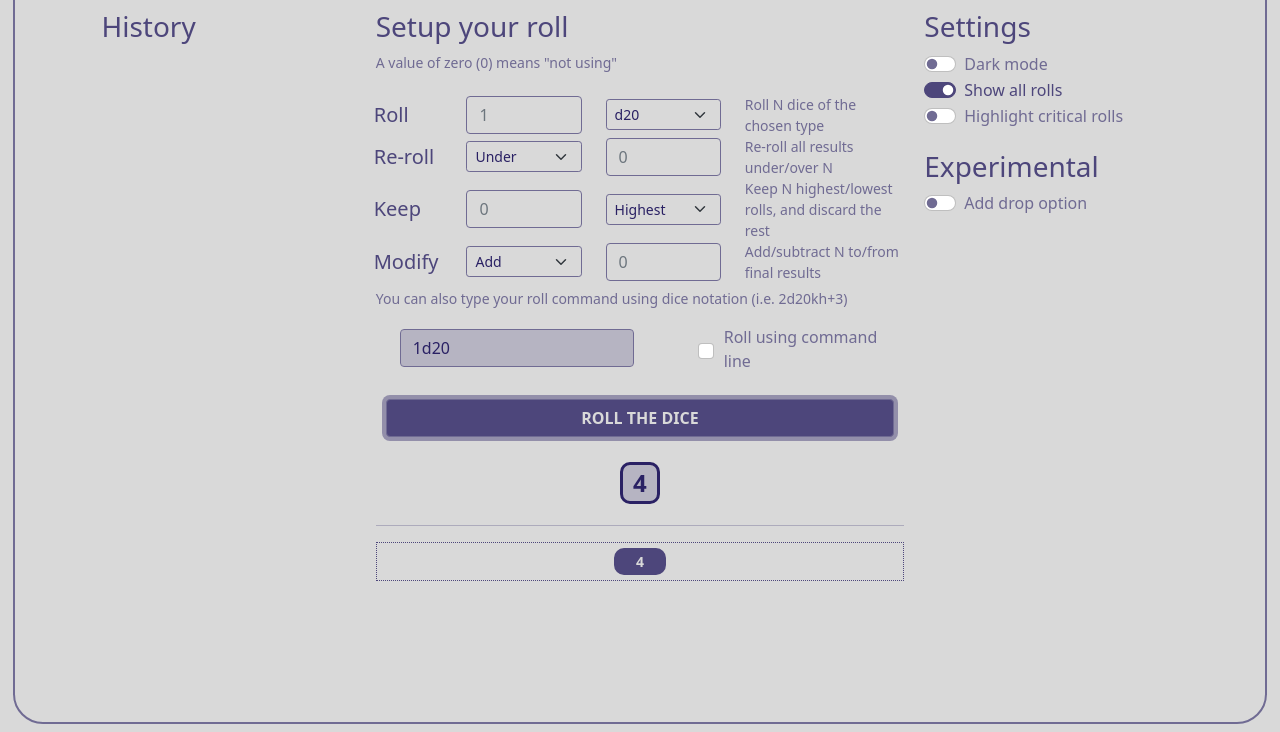
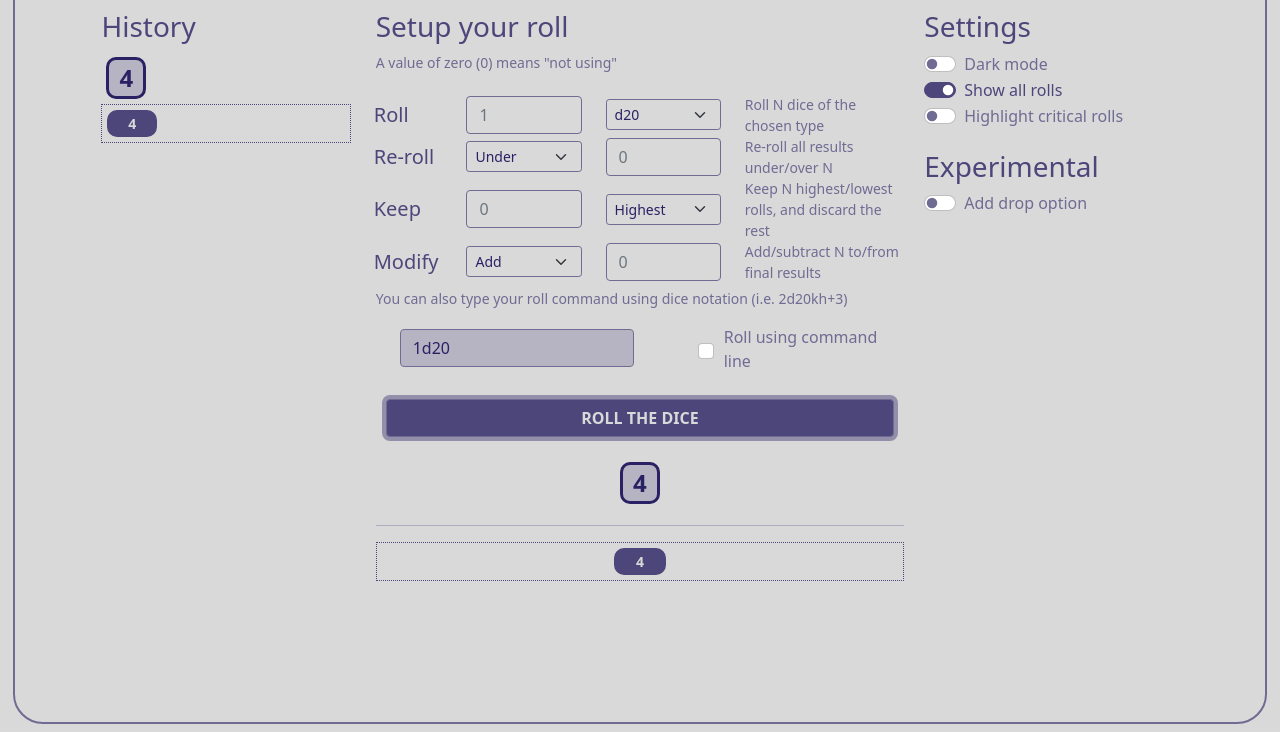
Before and after one commit to fbatisteti/DiceRoller, a plain HTML site: page index.html in a window 1280 px wide. Both pictures are taken after a click on the button "ROLL THE DICE". Shown: the part 68-800 px from the top of the page. Drawn offline with nearby package versions, Linux system fonts and the light colour scheme.

Commit message:
Roll history function

```diff
--- a/css/base.css
+++ b/css/base.css
@@ -28,7 +28,7 @@ html, body {
 .container-fluid {
     width: 98%;
     height: 98%;
-    overflow-y: scroll;
+    overflow-y: auto;
 }
 
 .main {
@@ -170,6 +170,59 @@ html, body {
     border-color: var(--color2);
 }
 
+.dice-tower {
+    max-height: 150px; /* fallback */
+    max-height: calc(var(--vhDiceTower, 1vh) * 95 - var(--offsetDiceTower, 150px));
+    overflow-y: auto;
+    border: 1px dotted;
+    border-color: var(--color2);
+}
+
+.history {
+    max-height: 500px; /* fallback */
+    max-height: calc(var(--vhHistory, 1vh) * 97 - var(--offsetHistory, 150px));
+    overflow-y: auto;
+}
+
+.history-entry {
+    margin: 0 5px 10px 0;
+}
+
+.history-result {
+    background-color: var(--color2);
+    color: var(--color6);
+    font-weight: bold;
+    width: 20%;
+    font-size: 14px;
+    margin: 5px 5px;
+    display: inline-block;
+    text-align: center;
+    white-space: nowrap;
+    vertical-align: middle;
+    touch-action: manipulation;
+    border: 3px solid;
+    border-radius: 10px;
+    border-color: var(--color2);
+}
+
+.history-tower {
+    overflow-y: auto;
+    border: 1px dotted;
+    border-color: var(--color2);
+    display: inline-flexbox;
+
+}
+
+.total {
+    font-size: x-large;
+    font-weight: bolder;
+    background-color: var(--color5);
+    border-color: var(--color1);
+    color: var(--color1);
+    width: calc(var(--totalSize));
+    padding: 0 10px 0 10px;
+}
+
 .badge {
     font-weight: normal;
 }
@@ -192,24 +245,6 @@ html, body {
     font-weight: normal;
 }
 
-.total {
-    font-size: x-large;
-    font-weight: bolder;
-    background-color: var(--color5);
-    border-color: var(--color1);
-    color: var(--color1);
-    width: calc(var(--totalSize));
-    padding: 0 10px 0 10px;
-}
-
-.dice-tower {
-    max-height: 150px; /* fallback */
-    max-height: calc(var(--vh, 1vh) * 97 - var(--offset, 150px));
-    overflow-y: scroll;
-    border: 1px dotted;
-    border-color: var(--color2);
-}
-
 /* /\ Dice results /\ */
 
 .test {
--- a/index.html
+++ b/index.html
@@ -61,10 +61,12 @@
                         <div class="col-3 d-none d-md-block" id="historyScreen">
                             <div class="container">
                                 <div class="row">
-                                    <label class="form-label">
+                                    <label class="form-label" id="historyHeader">
                                         <h3 class="text1">History</h3>
                                     </label>
                                 </div>
+
+                                <div class="history" id="history"></div>
                             </div>
                         </div>
 
--- a/js/formatResult.js
+++ b/js/formatResult.js
@@ -1,3 +1,5 @@
+let historyArray = [];
+
 function formatResults(result, faces, modType, modNum) {
     let html = `
         <hr>
@@ -25,19 +27,33 @@ function formatResults(result, faces, modType, modNum) {
     }
 
     let print = `
-         <div class="dice-result total center">
+        <div class="dice-result total">
             ${total}
         </div>
     `;
 
+    // save to history
+    let saveToHistory = `<div class="history-entry">`;
+    saveToHistory = saveToHistory.concat(print);
+    saveToHistory = saveToHistory.concat(html);
+    saveToHistory = saveToHistory.concat(`</div></div>`);
+    saveToHistory = saveToHistory.replaceAll("dice","history");
+    saveToHistory = saveToHistory.replaceAll("<hr>","");
+    historyArray.push(saveToHistory);
+
+    document.getElementById('history').innerHTML = ''
+    for (let i = historyArray.length - 1; i >= 0; i--) {
+        document.getElementById('history').innerHTML = document.getElementById('history').innerHTML.concat(historyArray[i]);
+    };
+
     // check minimum window height (about 700px)
     if (window.innerHeight >= 700) {
         print = print.concat(html);
-    }
+    };
 
     print = print.concat(`</div>`);
 
-    // prepare the .total css class
+    // prepare the .total css class to fit the final number
     document.documentElement.style.setProperty('--totalSize', `${total.length}ch`);
 
     return print;
--- a/js/main.js
+++ b/js/main.js
@@ -78,7 +78,6 @@ function rollTheDice() {
 
         setDiceTowerHeight();
 
-        document.getElementById('result').classList.add("result");
         document.getElementById('result').innerHTML = formatResults(result, faces, modType, modNum);
     };
 
@@ -98,9 +97,11 @@ function handleRessize() {
         document.getElementById('setupScreen').classList.value = 'col d-block';
         document.getElementById('historyScreen').classList.value = 'col-3 d-none d-md-block';
         document.getElementById('settingsScreen').classList.value = 'col-3 d-none d-md-block';
+        callRoller();
     };
 
     setDiceTowerHeight();
+    setHistoryHeight();
 };
 
 function removeOrder(div) {
@@ -175,6 +176,16 @@ function setDiceTowerHeight() {
 
     offset = document.getElementById("setupBlock").offsetHeight + document.getElementById("titleBlock").offsetHeight + 100;
 
-    document.documentElement.style.setProperty('--vh', `${viewport}px`);
-    document.documentElement.style.setProperty('--offset', `${offset}px`);
+    document.documentElement.style.setProperty('--vhDiceTower', `${viewport}px`);
+    document.documentElement.style.setProperty('--offsetDiceTower', `${offset}px`);
 };
+
+function setHistoryHeight() {
+    let viewport = window.innerHeight * 0.01;
+    let offset = 0;
+
+    offset = document.getElementById("historyHeader").offsetHeight + document.getElementById("titleBlock").offsetHeight + 50;
+
+    document.documentElement.style.setProperty('--vhHistory', `${viewport}px`);
+    document.documentElement.style.setProperty('--offsetHistory', `${offset}px`);
+};
```
Also changed, not shown: 1 other file.
